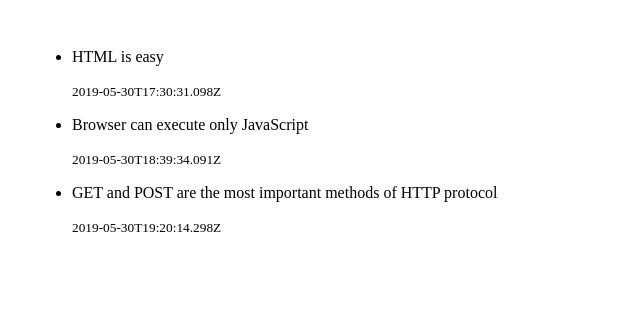
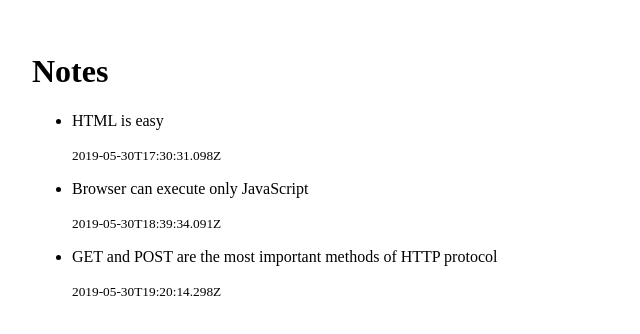
Before and after one commit to DesarrolloDeJonathan/miBootcamp, a JavaScript app in the folder parte1-react/: page / in a window 1280 px wide. Shown: the top 334 px of the page, without its empty margins (0-640 px from the left). Built offline with nearby package versions, Linux system fonts and the light colour scheme.

Commit message:
Trabajando con ESModules

```diff
--- a/parte1-react/src/App.js
+++ b/parte1-react/src/App.js
@@ -1,56 +1,37 @@
-import './styles.css';
+import "./styles.css";
+// import Note from '../Note'; //Por defecto
+import { Note as Pepito } from "./Note"; //De forma nombrada
 
 const notes = [
   {
     id: 1,
-    content: 'HTML is easy',
-    date: '2019-05-30T17:30:31.098Z',
-    important: true
+    content: "HTML is easy",
+    date: "2019-05-30T17:30:31.098Z",
+    important: true,
   },
   {
     id: 2,
-    content: 'Browser can execute only JavaScript',
-    date: '2019-05-30T18:39:34.091Z',
-    important: false
+    content: "Browser can execute only JavaScript",
+    date: "2019-05-30T18:39:34.091Z",
+    important: false,
   },
   {
     id: 3,
-    content: 'GET and POST are the most important methods of HTTP protocol',
-    date: '2019-05-30T19:20:14.298Z',
-    important: true
-  }
-]
-
-// mejor tenerlo como componente Note y ademas
-// const Note = ({note}) => {
-//   console.log(note);
-//   return (
-//     <li>
-//       <p>{note.content}</p>
-//       <small><time>{note.date}</time></small>
-//     </li>
-//   )
-// }
-
-// Pasar el minimo de props, los que sean necesarios
-const Note = ({id, content, date}) => {
-  return (
-    <li>
-      <p>{content}</p>
-      <small><time>{date}</time></small>
-    </li>
-  )
-}
+    content: "GET and POST are the most important methods of HTTP protocol",
+    date: "2019-05-30T19:20:14.298Z",
+    important: true,
+  },
+];
 
 export default function App() {
   return (
-    <ul>
-      {notes.map( note => (
-        // El key debe ir donde se esta iterando la lista
-        // <Note key={note.id} id={note.id} content={note.content} date={note.date}/>
-        //Y esta línea funciona pero estamos copiando todo y puede que perdamos el control
-        <Note key={note.id} {...note}/>
-      ))}
-    </ul>
-  )
+    <div>
+      <h1>Notes</h1>
+      <ul>
+        {notes.map((note) => (
+          <Pepito key={note.id} {...note} />
+        ))}
+      </ul>
+    </div>
+  );
 }
--- /dev/null
+++ b/parte1-react/src/Note.js
@@ -0,0 +1,20 @@
+export const Note = (props) => {
+  /** Debugando hay suave */
+  // console.log(id);
+  console.log("props Uno" + props);
+  console.log("props Dos", props); //Mejora con la coma
+  console.log({ props }); //Usar desestructurado es mejor
+  console.table({ props }); //table vermos los objetos ordenados en una
+  const { content, date } = props;
+
+  return (
+    <li>
+      <p>{content}</p>
+      <small>
+        <time>{date}</time>
+      </small>
+    </li>
+  );
+};
+
+export default Note;
```
